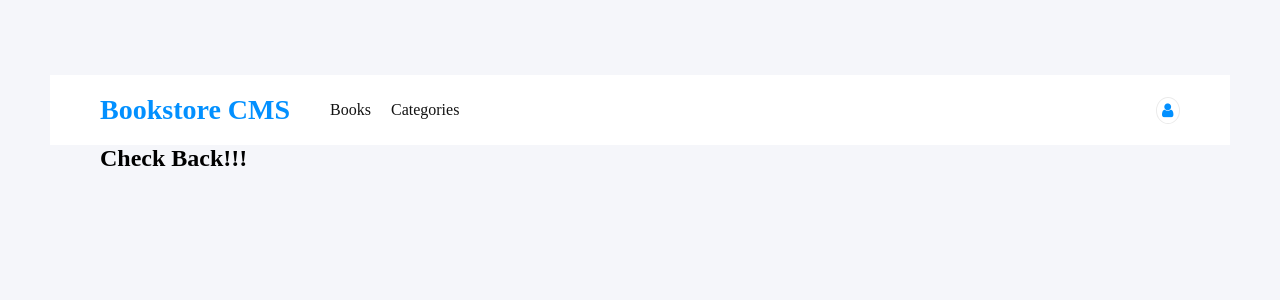
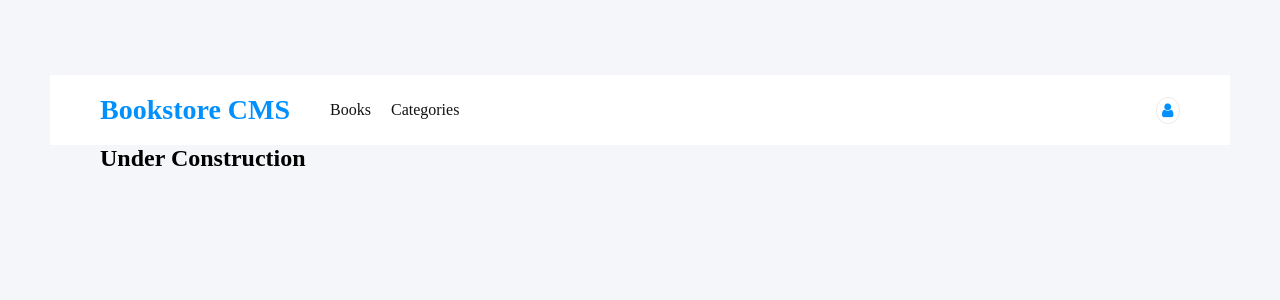
Before and after one commit to OyePriscilla/bookstore, a React (Create React App) app: page /categories in a window 1280 px wide. Shown: the top 300 px of the page. Built offline with nearby package versions, Linux system fonts and the light colour scheme.

Commit message:
Changes text to Under Construction

```diff
--- a/src/Pages/Categories.js
+++ b/src/Pages/Categories.js
@@ -3,7 +3,7 @@ import React from 'react';
 export default function Categories() {
   return (
     <div>
-      <h2 style={{ marginLeft: '100px' }}>Check Back!!!</h2>
+      <h2 style={{ marginLeft: '100px' }}>Under Construction</h2>
     </div>
   );
 }
```
